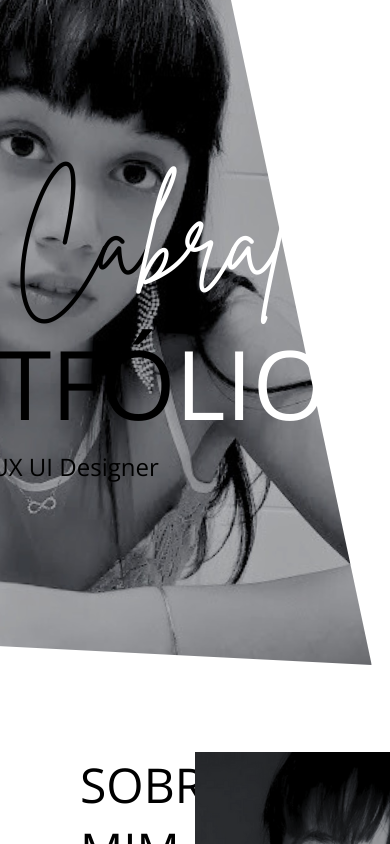
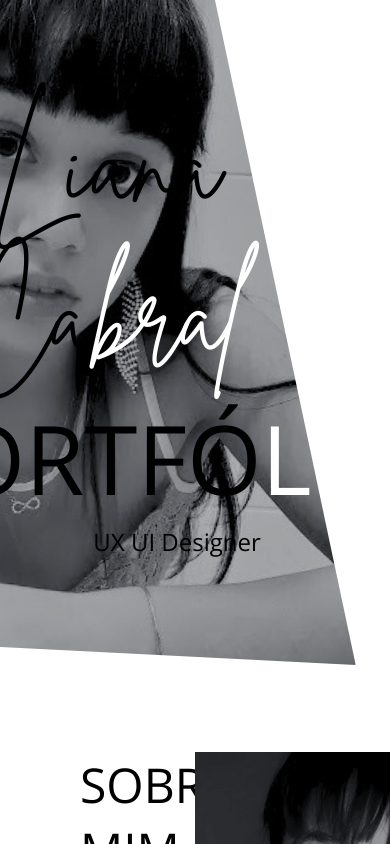
Before and after one commit to LiaCabrall/Portf-lio, a React (Create React App) app in the folder my-app/: page / in a window 390 px wide. Shown: the top 844 px of the page. Built offline with nearby package versions, Linux system fonts and the light colour scheme.

Commit message:
ajeitando largura

```diff
--- a/my-app/src/components/Header.module.css
+++ b/my-app/src/components/Header.module.css
@@ -71,24 +71,28 @@
     color: var(--white);
 }
 
-@media screen and (max-width: 1020px) {
+@media screen and (max-width: 450px) {
+
+    .header {
+        margin: 0;
+        padding: 0;
+    }
+
+    .text {
+        position: absolute;
+        top: 50%;
+        left: 30%;
+        transform: translate(-40%, -50%);
+    }
+
     .text h1 {
         font-size: 7rem;
-        text-align: left;
+        width: 100%;
         margin-left: -3.5rem;
     }
-
-    .img {
-        margin-right: -1rem;
-    }
-
     .content_text strong {
         font-size: 6rem;
-        margin-right: 18rem;
-    }
-
-    .content_text>span {
-        margin-right: 17rem;
+        margin-left: -3rem;
 
     }
 }
```
